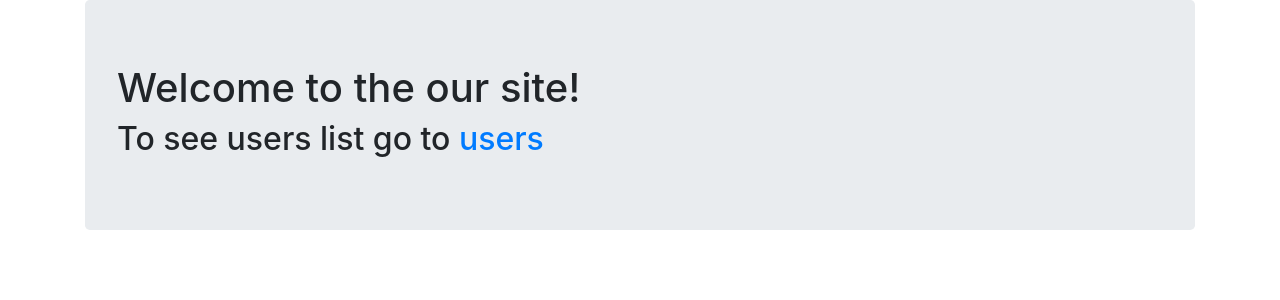
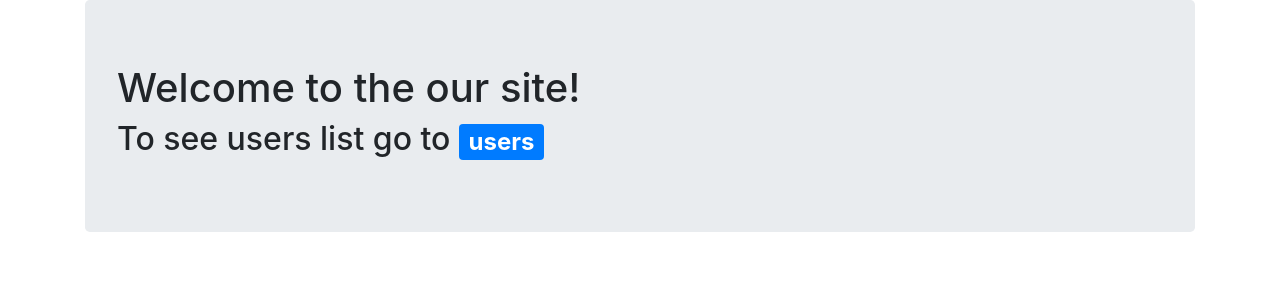
Before and after one commit to shtormnick/Django, a Django app: page / in a window 1280 px wide. Shown: the top 300 px of the page. Run offline with Django 3.2, Linux system fonts and the light colour scheme; some libraries are stand-ins or nearby versions.

Commit message:
'__pycache__'

```diff
--- a/L4Exercise/template/appTwo/index.html
+++ b/L4Exercise/template/appTwo/index.html
@@ -9,7 +9,7 @@
     <div class="container">
       <div class="jumbotron">
         <h1>Welcome to the our site!</h1>
-        <h2>To see users list go to <a href="{% url 'appTwo:users' %}">users</a></h2>
+        <h2>To see users list go to <a href="{% url 'appTwo:users' %}" class="badge badge-primary">users</a></h2>
       </div>
     </div>
   </body>
```
